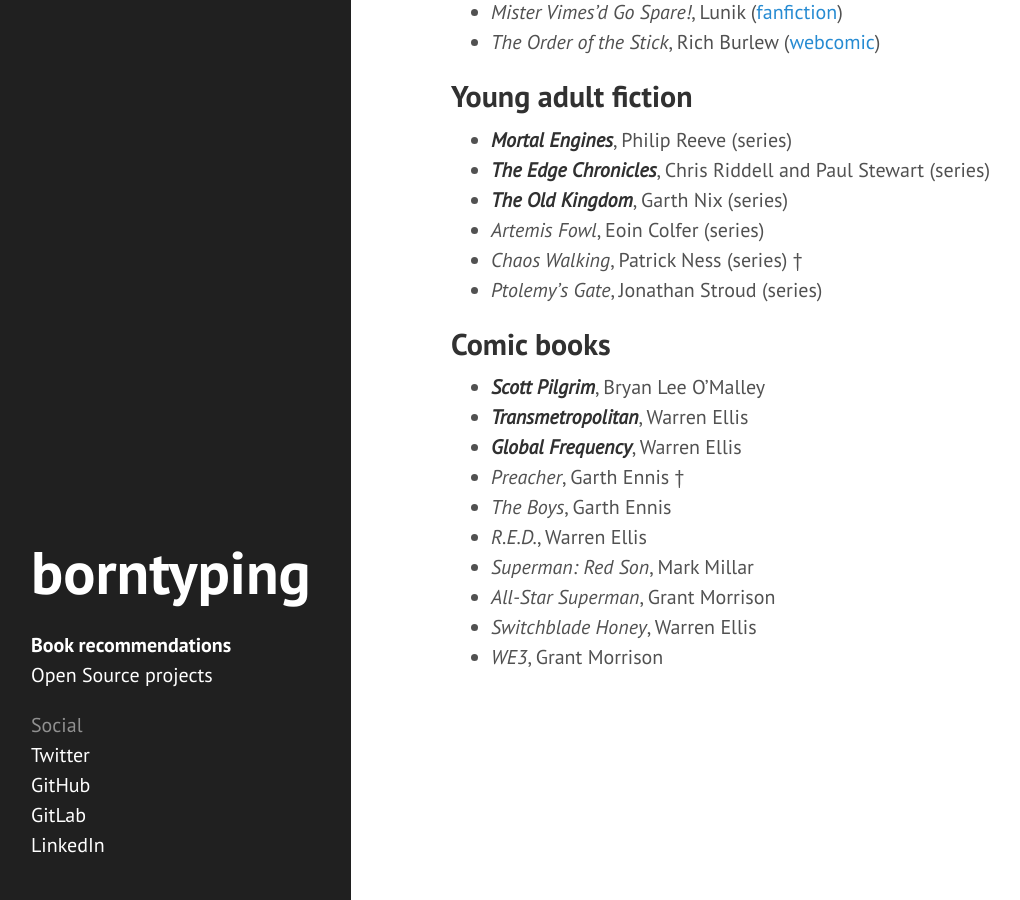
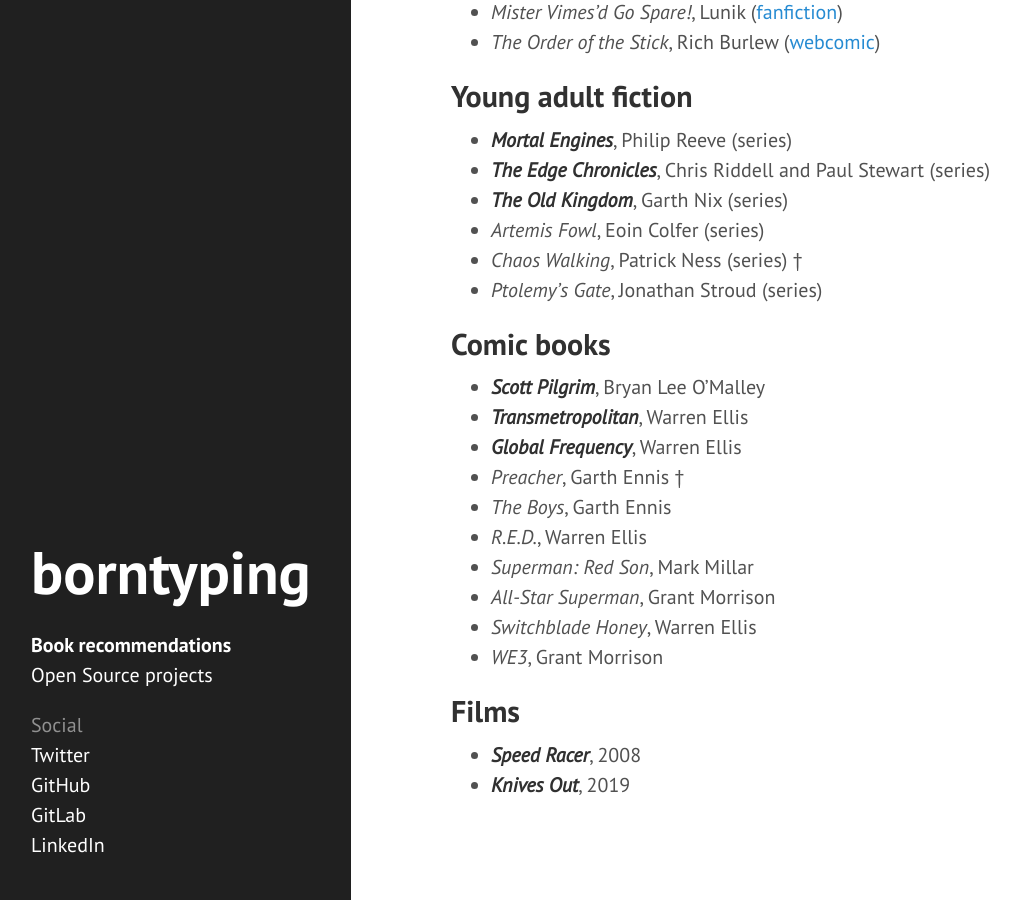
Before and after one commit to borntyping/borntyping.github.io, a Jekyll site: the page built from books.md, in a window 1280 px wide and 900 px high, scrolled down 1458 px. Shown: the whole window, without its empty margins (9-1029 px from the left). Built offline with Jekyll 4.4.1, drawn with Linux system fonts in a browser that asks for light colours.

Commit message:
Update books.md

```diff
--- a/books.md
+++ b/books.md
@@ -67,6 +67,11 @@
 - _Switchblade Honey_, Warren Ellis
 - _WE3_, Grant Morrison
 
+## Films
+
+- _**Speed Racer**_, 2008
+- _**Knives Out**_, 2019
+
 [methods of rationality]: http://www.fanfiction.net/s/5782108/1/Harry_Potter_and_the_Methods_of_Rationality
 [mr vimes'd go spare]: http://archiveofourown.org/works/244534
 [order of the stick]: http://www.giantitp.com/Comics.html
```
